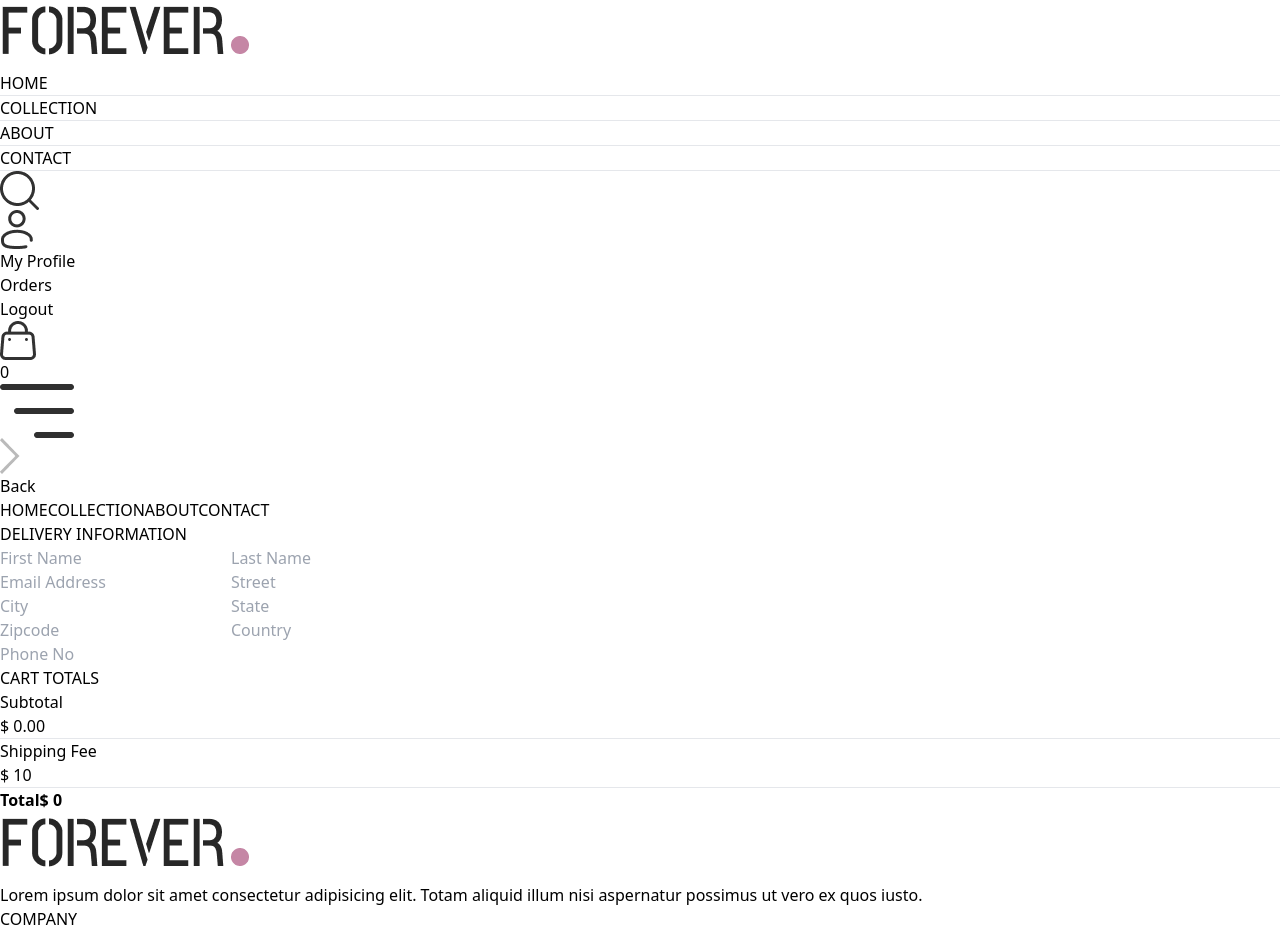
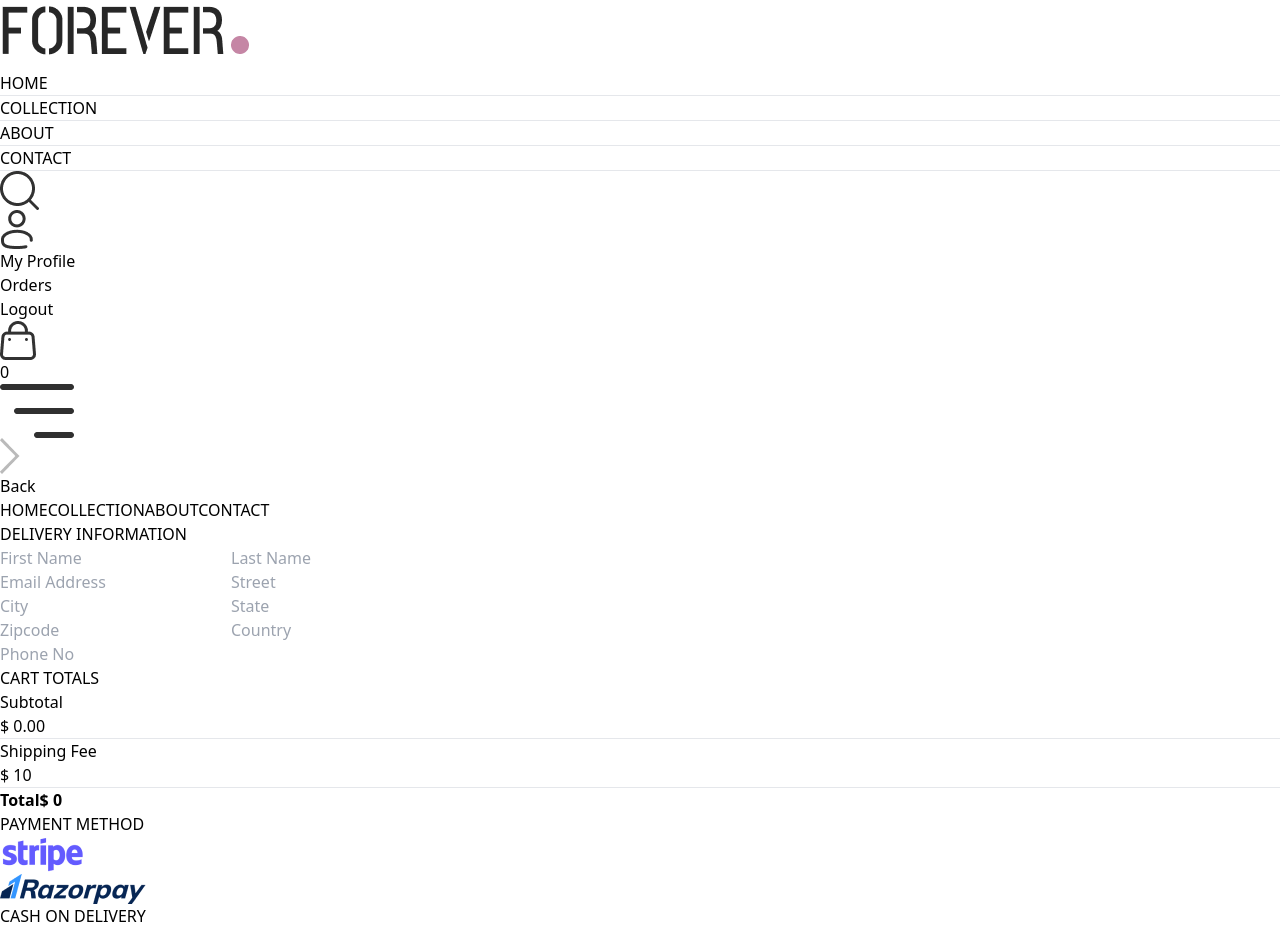
Before and after one commit to Kadunapikin/Chongai-store, a React (Vite) app in the folder frontend/: page /place-order in a window 1280 px wide. Shown: the top 932 px of the page. Built offline with nearby package versions, Linux system fonts and the light colour scheme.

Commit message:
Add payment methods

```diff
--- a/frontend/src/pages/PlaceOrder.jsx
+++ b/frontend/src/pages/PlaceOrder.jsx
@@ -1,6 +1,7 @@
 import React from 'react'
 import Title from '../components/Title'
 import CartTotal from '../components/CartTotal'
+import { assets } from '../assets/assets'
 
 const PlaceOrder = () => {
   return (
@@ -31,6 +32,24 @@
         <div className='mt-8 min-w-80'>
           <CartTotal />
         </div>
+        <div className='mt-12'>
+          <Title text1={'PAYMENT'} text2={'METHOD'} />
+          {/* -------------------------Payment method selection------------------------ */}
+          <div className='flex gap-3 flex-col lg:flex-row'>
+            <div className='flex items-center gap-3 border p-2 px-3 cursor-pointer'>
+              <p className={`min-w-3.5 h-3.5 border rounded-full`}></p>
+              <img className='h-5 mx-4' src={assets.stripe_logo} alt="" />
+            </div>
+            <div className='flex items-center gap-3 border p-2 px-3 cursor-pointer'>
+              <p className={`min-w-3.5 h-3.5 border rounded-full`}></p>
+              <img className='h-5 mx-4' src={assets.razorpay_logo} alt="" />
+            </div>
+            <div className='flex items-center gap-3 border p-2 px-3 cursor-pointer'>
+              <p className={`min-w-3.5 h-3.5 border rounded-full`}></p>
+              <p className='text-gray-500 text-sm font-medium mx-4'>CASH ON DELIVERY</p>
+            </div>
+          </div>
+        </div>
       </div>
 
     </div>
```
